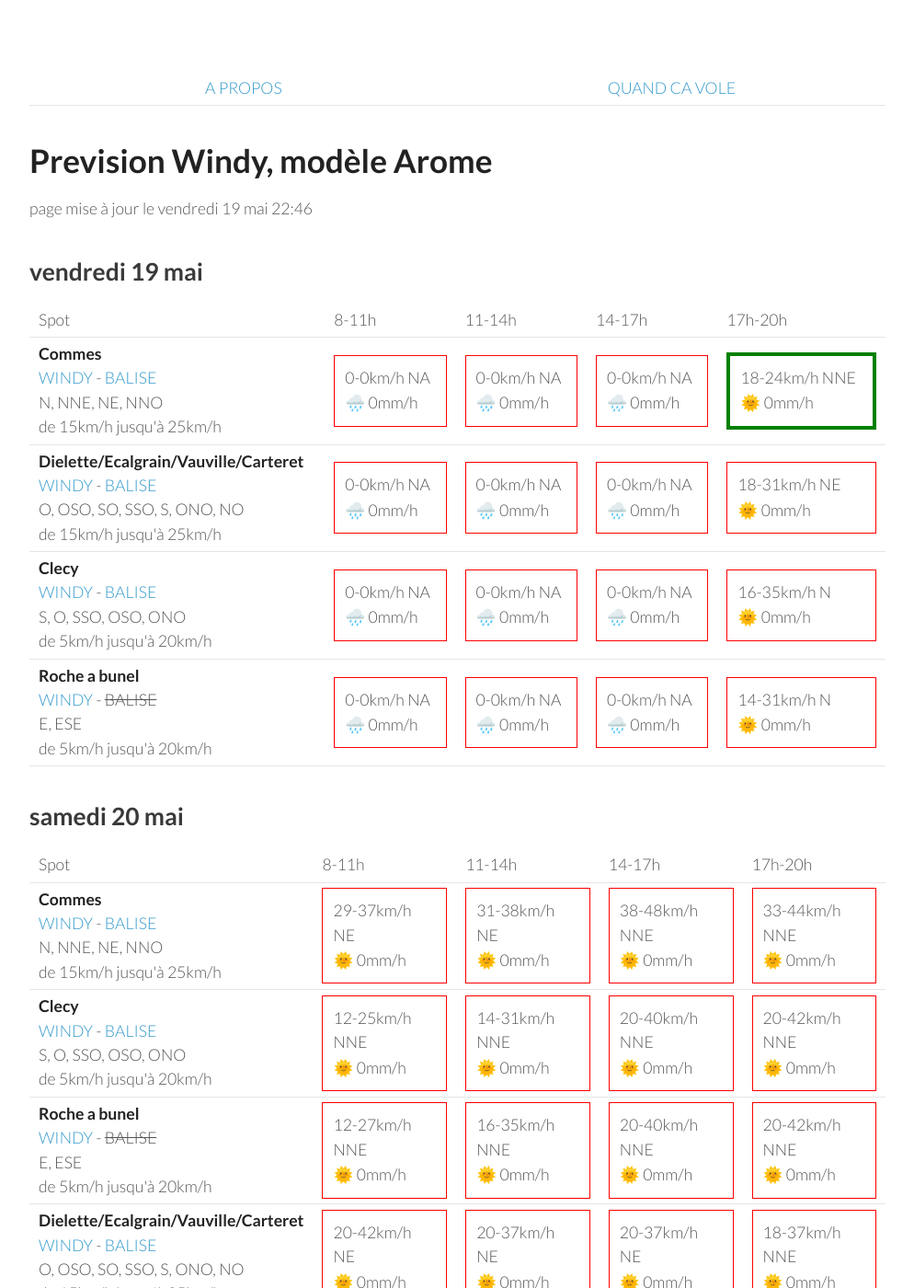
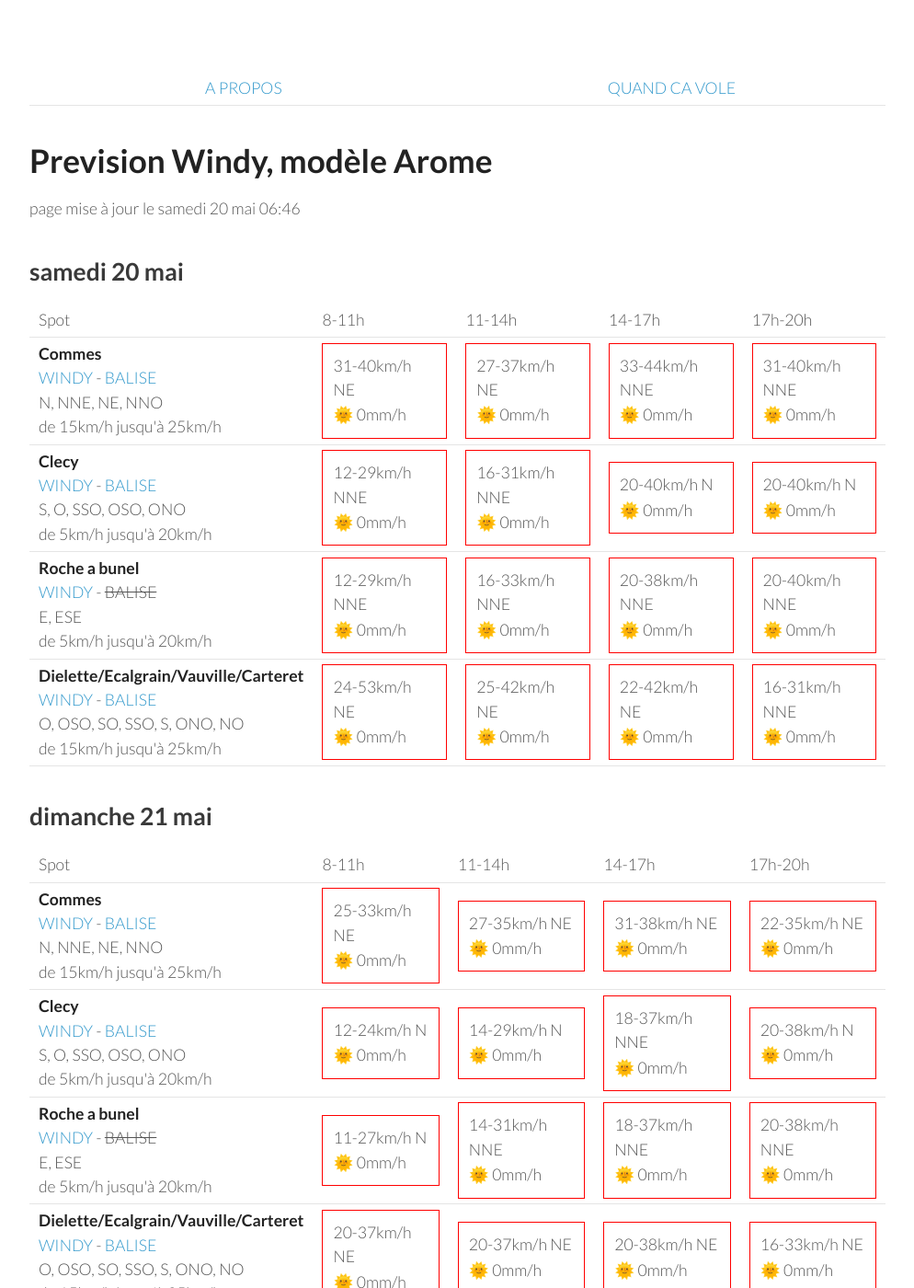
Before and after one commit to parapente-dans-le-nord/parapente-dans-le-nord.github.io, a Jekyll site: the page built from normandie.markdown, in a window 1280 px wide and 1400 px high. Shown: the whole window at 92% size, without its empty margins (26-1020 px from the left). Built offline with Jekyll 4.4.1, drawn with Linux system fonts in a browser that asks for light colours; some of the changed text lies outside the part shown.

Commit message:
update index.markdown

```diff
--- a/normandie.markdown
+++ b/normandie.markdown
@@ -7,60 +7,8 @@ title:  "Tous les spots"
 {: .links}
 
 # Prevision Windy, modèle Arome
-page mise à jour le vendredi 19 mai 22:46
+page mise à jour le samedi 20 mai 06:46
 
-## vendredi 19 mai
-
-{::nomarkdown}
-<table>
-  <tbody>
-    <tr>
-      <td>Spot</td>
-      <td>8-11h</td>
-      <td>11-14h</td>
-      <td>14-17h</td>
-      <td>17h-20h</td>
-    </tr>
-<tr>
-        <td><strong>Commes</strong><br><a href="https://windy.com/49.346/-0.726?48.936,-0.726,8">WINDY</a> - <span class=""><a href="http://www.balisemeteo.com/balise.php?idBalise=158">BALISE</a> </span><br> <span class="vent-favorable">N, NNE, NE, NNO</span><br><span class="force-vent">de 15km/h jusqu'à 25km/h</span> </td>
-
-            <td><div class="not-flyable"><p>0-0km/h NA</p><p>🌧️ 0mm/h</p></div></td>
-            <td><div class="not-flyable"><p>0-0km/h NA</p><p>🌧️ 0mm/h</p></div></td>
-            <td><div class="not-flyable"><p>0-0km/h NA</p><p>🌧️ 0mm/h</p></div></td>
-            <td><div class="flyable"><p>18-24km/h NNE</p><p>🌞 0mm/h</p></div></td>
-
-    </tr>
-<tr>
-        <td><strong>Dielette/Ecalgrain/Vauville/Carteret</strong><br><a href="https://windy.com/49.650/-1.856?49.243,-1.856,8">WINDY</a> - <span class=""><a href="http://www.balisemeteo.com/balise.php?idBalise=81">BALISE</a> </span><br> <span class="vent-favorable">O, OSO, SO, SSO, S, ONO, NO</span><br><span class="force-vent">de 15km/h jusqu'à 25km/h</span> </td>
-
-            <td><div class="not-flyable"><p>0-0km/h NA</p><p>🌧️ 0mm/h</p></div></td>
-            <td><div class="not-flyable"><p>0-0km/h NA</p><p>🌧️ 0mm/h</p></div></td>
-            <td><div class="not-flyable"><p>0-0km/h NA</p><p>🌧️ 0mm/h</p></div></td>
-            <td><div class="not-flyable"><p>18-31km/h NE</p><p>🌞 0mm/h</p></div></td>
-
-    </tr>
-<tr>
-        <td><strong>Clecy</strong><br><a href="https://windy.com/48.929/-0.470?48.516,-0.470,8">WINDY</a> - <span class=""><a href="http://www.balisemeteo.com/balise.php?idBalise=122">BALISE</a> </span><br> <span class="vent-favorable">S, O, SSO, OSO, ONO</span><br><span class="force-vent">de 5km/h jusqu'à 20km/h</span> </td>
-
-            <td><div class="not-flyable"><p>0-0km/h NA</p><p>🌧️ 0mm/h</p></div></td>
-            <td><div class="not-flyable"><p>0-0km/h NA</p><p>🌧️ 0mm/h</p></div></td>
-            <td><div class="not-flyable"><p>0-0km/h NA</p><p>🌧️ 0mm/h</p></div></td>
-            <td><div class="not-flyable"><p>16-35km/h N</p><p>🌞 0mm/h</p></div></td>
-
-    </tr>
-<tr>
-        <td><strong>Roche a bunel</strong><br><a href="https://windy.com/48.993/-0.499?48.580,-0.499,8">WINDY</a> - <span class="no-balise"> BALISE </span><br> <span class="vent-favorable">E, ESE</span><br><span class="force-vent">de 5km/h jusqu'à 20km/h</span> </td>
-
-            <td><div class="not-flyable"><p>0-0km/h NA</p><p>🌧️ 0mm/h</p></div></td>
-            <td><div class="not-flyable"><p>0-0km/h NA</p><p>🌧️ 0mm/h</p></div></td>
-            <td><div class="not-flyable"><p>0-0km/h NA</p><p>🌧️ 0mm/h</p></div></td>
-            <td><div class="not-flyable"><p>14-31km/h N</p><p>🌞 0mm/h</p></div></td>
-
-    </tr>
-
-</tbody>
-</table>
-{:/}
 ## samedi 20 mai
 
 {::nomarkdown}
@@ -76,40 +24,40 @@ page mise à jour le vendredi 19 mai 22:46
 <tr>
         <td><strong>Commes</strong><br><a href="https://windy.com/49.346/-0.726?48.936,-0.726,8">WINDY</a> - <span class=""><a href="http://www.balisemeteo.com/balise.php?idBalise=158">BALISE</a> </span><br> <span class="vent-favorable">N, NNE, NE, NNO</span><br><span class="force-vent">de 15km/h jusqu'à 25km/h</span> </td>
 
-            <td><div class="not-flyable"><p>29-37km/h NE</p><p>🌞 0mm/h</p></div></td>
-            <td><div class="not-flyable"><p>31-38km/h NE</p><p>🌞 0mm/h</p></div></td>
-            <td><div class="not-flyable"><p>38-48km/h NNE</p><p>🌞 0mm/h</p></div></td>
+            <td><div class="not-flyable"><p>31-40km/h NE</p><p>🌞 0mm/h</p></div></td>
+            <td><div class="not-flyable"><p>27-37km/h NE</p><p>🌞 0mm/h</p></div></td>
             <td><div class="not-flyable"><p>33-44km/h NNE</p><p>🌞 0mm/h</p></div></td>
+            <td><div class="not-flyable"><p>31-40km/h NNE</p><p>🌞 0mm/h</p></div></td>
 
 
     </tr>
 <tr>
         <td><strong>Clecy</strong><br><a href="https://windy.com/48.929/-0.470?48.516,-0.470,8">WINDY</a> - <span class=""><a href="http://www.balisemeteo.com/balise.php?idBalise=122">BALISE</a> </span><br> <span class="vent-favorable">S, O, SSO, OSO, ONO</span><br><span class="force-vent">de 5km/h jusqu'à 20km/h</span> </td>
 
-            <td><div class="not-flyable"><p>12-25km/h NNE</p><p>🌞 0mm/h</p></div></td>
-            <td><div class="not-flyable"><p>14-31km/h NNE</p><p>🌞 0mm/h</p></div></td>
-            <td><div class="not-flyable"><p>20-40km/h NNE</p><p>🌞 0mm/h</p></div></td>
-            <td><div class="not-flyable"><p>20-42km/h NNE</p><p>🌞 0mm/h</p></div></td>
+            <td><div class="not-flyable"><p>12-29km/h NNE</p><p>🌞 0mm/h</p></div></td>
+            <td><div class="not-flyable"><p>16-31km/h NNE</p><p>🌞 0mm/h</p></div></td>
+            <td><div class="not-flyable"><p>20-40km/h N</p><p>🌞 0mm/h</p></div></td>
+            <td><div class="not-flyable"><p>20-40km/h N</p><p>🌞 0mm/h</p></div></td>
 
 
     </tr>
 <tr>
         <td><strong>Roche a bunel</strong><br><a href="https://windy.com/48.993/-0.499?48.580,-0.499,8">WINDY</a> - <span class="no-balise"> BALISE </span><br> <span class="vent-favorable">E, ESE</span><br><span class="force-vent">de 5km/h jusqu'à 20km/h</span> </td>
 
-            <td><div class="not-flyable"><p>12-27km/h NNE</p><p>🌞 0mm/h</p></div></td>
-            <td><div class="not-flyable"><p>16-35km/h NNE</p><p>🌞 0mm/h</p></div></td>
+            <td><div class="not-flyable"><p>12-29km/h NNE</p><p>🌞 0mm/h</p></div></td>
+            <td><div class="not-flyable"><p>16-33km/h NNE</p><p>🌞 0mm/h</p></div></td>
+            <td><div class="not-flyable"><p>20-38km/h NNE</p><p>🌞 0mm/h</p></div></td>
             <td><div class="not-flyable"><p>20-40km/h NNE</p><p>🌞 0mm/h</p></div></td>
-            <td><div class="not-flyable"><p>20-42km/h NNE</p><p>🌞 0mm/h</p></div></td>
 
 
     </tr>
 <tr>
         <td><strong>Dielette/Ecalgrain/Vauville/Carteret</strong><br><a href="https://windy.com/49.650/-1.856?49.243,-1.856,8">WINDY</a> - <span class=""><a href="http://www.balisemeteo.com/balise.php?idBalise=81">BALISE</a> </span><br> <span class="vent-favorable">O, OSO, SO, SSO, S, ONO, NO</span><br><span class="force-vent">de 15km/h jusqu'à 25km/h</span> </td>
 
-            <td><div class="not-flyable"><p>20-42km/h NE</p><p>🌞 0mm/h</p></div></td>
-            <td><div class="not-flyable"><p>20-37km/h NE</p><p>🌞 0mm/h</p></div></td>
-            <td><div class="not-flyable"><p>20-37km/h NE</p><p>🌞 0mm/h</p></div></td>
-            <td><div class="not-flyable"><p>18-37km/h NNE</p><p>🌞 0mm/h</p></div></td>
+            <td><div class="not-flyable"><p>24-53km/h NE</p><p>🌞 0mm/h</p></div></td>
+            <td><div class="not-flyable"><p>25-42km/h NE</p><p>🌞 0mm/h</p></div></td>
+            <td><div class="not-flyable"><p>22-42km/h NE</p><p>🌞 0mm/h</p></div></td>
+            <td><div class="not-flyable"><p>16-31km/h NNE</p><p>🌞 0mm/h</p></div></td>
 
 
     </tr>
@@ -133,39 +81,39 @@ page mise à jour le vendredi 19 mai 22:46
         <td><strong>Commes</strong><br><a href="https://windy.com/49.346/-0.726?48.936,-0.726,8">WINDY</a> - <span class=""><a href="http://www.balisemeteo.com/balise.php?idBalise=158">BALISE</a> </span><br> <span class="vent-favorable">N, NNE, NE, NNO</span><br><span class="force-vent">de 15km/h jusqu'à 25km/h</span> </td>
 
             <td><div class="not-flyable"><p>25-33km/h NE</p><p>🌞 0mm/h</p></div></td>
-            <td><div class="not-flyable"><p>24-37km/h NE</p><p>🌞 0mm/h</p></div></td>
-            <td><div class="not-flyable"><p>22-40km/h NNE</p><p>🌞 0mm/h</p></div></td>
-            <td><div class="not-flyable"><p>20-37km/h NNE</p><p>🌞 0mm/h</p></div></td>
+            <td><div class="not-flyable"><p>27-35km/h NE</p><p>🌞 0mm/h</p></div></td>
+            <td><div class="not-flyable"><p>31-38km/h NE</p><p>🌞 0mm/h</p></div></td>
+            <td><div class="not-flyable"><p>22-35km/h NE</p><p>🌞 0mm/h</p></div></td>
+
+
+    </tr>
+<tr>
+        <td><strong>Clecy</strong><br><a href="https://windy.com/48.929/-0.470?48.516,-0.470,8">WINDY</a> - <span class=""><a href="http://www.balisemeteo.com/balise.php?idBalise=122">BALISE</a> </span><br> <span class="vent-favorable">S, O, SSO, OSO, ONO</span><br><span class="force-vent">de 5km/h jusqu'à 20km/h</span> </td>
+
+            <td><div class="not-flyable"><p>12-24km/h N</p><p>🌞 0mm/h</p></div></td>
+            <td><div class="not-flyable"><p>14-29km/h N</p><p>🌞 0mm/h</p></div></td>
+            <td><div class="not-flyable"><p>18-37km/h NNE</p><p>🌞 0mm/h</p></div></td>
+            <td><div class="not-flyable"><p>20-38km/h N</p><p>🌞 0mm/h</p></div></td>
+
+
+    </tr>
+<tr>
+        <td><strong>Roche a bunel</strong><br><a href="https://windy.com/48.993/-0.499?48.580,-0.499,8">WINDY</a> - <span class="no-balise"> BALISE </span><br> <span class="vent-favorable">E, ESE</span><br><span class="force-vent">de 5km/h jusqu'à 20km/h</span> </td>
+
+            <td><div class="not-flyable"><p>11-27km/h N</p><p>🌞 0mm/h</p></div></td>
+            <td><div class="not-flyable"><p>14-31km/h NNE</p><p>🌞 0mm/h</p></div></td>
+            <td><div class="not-flyable"><p>18-37km/h NNE</p><p>🌞 0mm/h</p></div></td>
+            <td><div class="not-flyable"><p>20-38km/h NNE</p><p>🌞 0mm/h</p></div></td>
 
 
     </tr>
 <tr>
         <td><strong>Dielette/Ecalgrain/Vauville/Carteret</strong><br><a href="https://windy.com/49.650/-1.856?49.243,-1.856,8">WINDY</a> - <span class=""><a href="http://www.balisemeteo.com/balise.php?idBalise=81">BALISE</a> </span><br> <span class="vent-favorable">O, OSO, SO, SSO, S, ONO, NO</span><br><span class="force-vent">de 15km/h jusqu'à 25km/h</span> </td>
 
-            <td><div class="not-flyable"><p>18-35km/h NE</p><p>🌞 0mm/h</p></div></td>
-            <td><div class="not-flyable"><p>24-37km/h NE</p><p>🌞 0mm/h</p></div></td>
-            <td><div class="not-flyable"><p>22-35km/h NE</p><p>🌞 0mm/h</p></div></td>
-            <td><div class="not-flyable"><p>18-31km/h NE</p><p>🌞 0mm/h</p></div></td>
-
-
-    </tr>
-<tr>
-        <td><strong>Clecy</strong><br><a href="https://windy.com/48.929/-0.470?48.516,-0.470,8">WINDY</a> - <span class=""><a href="http://www.balisemeteo.com/balise.php?idBalise=122">BALISE</a> </span><br> <span class="vent-favorable">S, O, SSO, OSO, ONO</span><br><span class="force-vent">de 5km/h jusqu'à 20km/h</span> </td>
-
-            <td><div class="not-flyable"><p>11-24km/h NNE</p><p>🌞 0mm/h</p></div></td>
-            <td><div class="not-flyable"><p>18-38km/h NNE</p><p>🌞 0mm/h</p></div></td>
-            <td><div class="not-flyable"><p>18-40km/h NNE</p><p>🌧 0.3mm/h</p></div></td>
-            <td><div class="not-flyable"><p>18-40km/h NNE</p><p>🌞 0mm/h</p></div></td>
-
-
-    </tr>
-<tr>
-        <td><strong>Roche a bunel</strong><br><a href="https://windy.com/48.993/-0.499?48.580,-0.499,8">WINDY</a> - <span class="no-balise"> BALISE </span><br> <span class="vent-favorable">E, ESE</span><br><span class="force-vent">de 5km/h jusqu'à 20km/h</span> </td>
-
-            <td><div class="not-flyable"><p>11-25km/h NNE</p><p>🌞 0mm/h</p></div></td>
-            <td><div class="not-flyable"><p>18-38km/h NNE</p><p>🌞 0mm/h</p></div></td>
-            <td><div class="not-flyable"><p>18-40km/h NNE</p><p>🌧 0.3mm/h</p></div></td>
-            <td><div class="not-flyable"><p>20-42km/h NNE</p><p>🌞 0mm/h</p></div></td>
+            <td><div class="not-flyable"><p>20-37km/h NE</p><p>🌞 0mm/h</p></div></td>
+            <td><div class="not-flyable"><p>20-37km/h NE</p><p>🌞 0mm/h</p></div></td>
+            <td><div class="not-flyable"><p>20-38km/h NE</p><p>🌞 0mm/h</p></div></td>
+            <td><div class="not-flyable"><p>16-33km/h NE</p><p>🌞 0mm/h</p></div></td>
 
 
     </tr>
@@ -188,38 +136,38 @@ page mise à jour le vendredi 19 mai 22:46
 <tr>
         <td><strong>Commes</strong><br><a href="https://windy.com/49.346/-0.726?48.936,-0.726,8">WINDY</a> - <span class=""><a href="http://www.balisemeteo.com/balise.php?idBalise=158">BALISE</a> </span><br> <span class="vent-favorable">N, NNE, NE, NNO</span><br><span class="force-vent">de 15km/h jusqu'à 25km/h</span> </td>
 
-            <td><div class="not-flyable"><p>18-27km/h NNE</p><p>🌞 0mm/h</p></div></td>
-            <td><div class="not-flyable"><p>18-31km/h NNE</p><p>🌞 0mm/h</p></div></td>
-            <td><div class="not-flyable"><p>18-31km/h NNE</p><p>🌞 0mm/h</p></div></td>
-            <td><div class="not-flyable"><p>12-31km/h N</p><p>🌞 0mm/h</p></div></td>
+            <td><div class="flyable"><p>16-25km/h NNE</p><p>🌞 0mm/h</p></div></td>
+            <td><div class="not-flyable"><p>18-29km/h NNE</p><p>🌞 0mm/h</p></div></td>
+            <td><div class="not-flyable"><p>14-31km/h NNE</p><p>🌞 0mm/h</p></div></td>
+            <td><div class="not-flyable"><p>14-27km/h N</p><p>🌞 0mm/h</p></div></td>
 
 
     </tr>
 <tr>
         <td><strong>Dielette/Ecalgrain/Vauville/Carteret</strong><br><a href="https://windy.com/49.650/-1.856?49.243,-1.856,8">WINDY</a> - <span class=""><a href="http://www.balisemeteo.com/balise.php?idBalise=81">BALISE</a> </span><br> <span class="vent-favorable">O, OSO, SO, SSO, S, ONO, NO</span><br><span class="force-vent">de 15km/h jusqu'à 25km/h</span> </td>
 
-            <td><div class="not-flyable"><p>18-27km/h NNE</p><p>🌞 0mm/h</p></div></td>
+            <td><div class="not-flyable"><p>16-24km/h NNE</p><p>🌞 0mm/h</p></div></td>
             <td><div class="not-flyable"><p>22-33km/h NNE</p><p>🌞 0mm/h</p></div></td>
-            <td><div class="not-flyable"><p>20-33km/h NE</p><p>🌞 0mm/h</p></div></td>
+            <td><div class="not-flyable"><p>18-33km/h NNE</p><p>🌞 0mm/h</p></div></td>
+            <td><div class="not-flyable"><p>12-29km/h NNE</p><p>🌞 0mm/h</p></div></td>
+
+
+    </tr>
+<tr>
+        <td><strong>Roche a bunel</strong><br><a href="https://windy.com/48.993/-0.499?48.580,-0.499,8">WINDY</a> - <span class="no-balise"> BALISE </span><br> <span class="vent-favorable">E, ESE</span><br><span class="force-vent">de 5km/h jusqu'à 20km/h</span> </td>
+
             <td><div class="not-flyable"><p>14-29km/h NNE</p><p>🌞 0mm/h</p></div></td>
+            <td><div class="not-flyable"><p>16-37km/h NNE</p><p>🌞 0mm/h</p></div></td>
+            <td><div class="not-flyable"><p>18-38km/h NNE</p><p>🌞 0mm/h</p></div></td>
+            <td><div class="not-flyable"><p>18-40km/h N</p><p>🌞 0mm/h</p></div></td>
 
 
     </tr>
 <tr>
         <td><strong>Clecy</strong><br><a href="https://windy.com/48.929/-0.470?48.516,-0.470,8">WINDY</a> - <span class=""><a href="http://www.balisemeteo.com/balise.php?idBalise=122">BALISE</a> </span><br> <span class="vent-favorable">S, O, SSO, OSO, ONO</span><br><span class="force-vent">de 5km/h jusqu'à 20km/h</span> </td>
 
-            <td><div class="not-flyable"><p>16-31km/h NNE</p><p>🌞 0mm/h</p></div></td>
-            <td><div class="not-flyable"><p>16-35km/h NNE</p><p>🌞 0mm/h</p></div></td>
-            <td><div class="not-flyable"><p>18-38km/h NNE</p><p>🌞 0mm/h</p></div></td>
-            <td><div class="not-flyable"><p>18-40km/h NNE</p><p>🌞 0mm/h</p></div></td>
-
-
-    </tr>
-<tr>
-        <td><strong>Roche a bunel</strong><br><a href="https://windy.com/48.993/-0.499?48.580,-0.499,8">WINDY</a> - <span class="no-balise"> BALISE </span><br> <span class="vent-favorable">E, ESE</span><br><span class="force-vent">de 5km/h jusqu'à 20km/h</span> </td>
-
-            <td><div class="not-flyable"><p>16-31km/h NNE</p><p>🌞 0mm/h</p></div></td>
-            <td><div class="not-flyable"><p>18-37km/h NNE</p><p>🌞 0mm/h</p></div></td>
+            <td><div class="not-flyable"><p>14-31km/h NNE</p><p>🌞 0mm/h</p></div></td>
+            <td><div class="not-flyable"><p>16-37km/h NNE</p><p>🌞 0mm/h</p></div></td>
             <td><div class="not-flyable"><p>18-38km/h NNE</p><p>🌞 0mm/h</p></div></td>
             <td><div class="not-flyable"><p>18-40km/h NNE</p><p>🌞 0mm/h</p></div></td>
 
@@ -242,30 +190,30 @@ page mise à jour le vendredi 19 mai 22:46
       <td>17h-20h</td>
     </tr>
 <tr>
+        <td><strong>Commes</strong><br><a href="https://windy.com/49.346/-0.726?48.936,-0.726,8">WINDY</a> - <span class=""><a href="http://www.balisemeteo.com/balise.php?idBalise=158">BALISE</a> </span><br> <span class="vent-favorable">N, NNE, NE, NNO</span><br><span class="force-vent">de 15km/h jusqu'à 25km/h</span> </td>
+
+            <td><div class="flyable"><p>16-24km/h NE</p><p>🌞 0mm/h</p></div></td>
+            <td><div class="not-flyable"><p>16-27km/h NE</p><p>🌞 0mm/h</p></div></td>
+            <td><div class="not-flyable"><p>22-37km/h NE</p><p>🌞 0mm/h</p></div></td>
+            <td><div class="not-flyable"><p>25-42km/h NE</p><p>🌞 0mm/h</p></div></td>
+
+
+    </tr>
+<tr>
         <td><strong>Dielette/Ecalgrain/Vauville/Carteret</strong><br><a href="https://windy.com/49.650/-1.856?49.243,-1.856,8">WINDY</a> - <span class=""><a href="http://www.balisemeteo.com/balise.php?idBalise=81">BALISE</a> </span><br> <span class="vent-favorable">O, OSO, SO, SSO, S, ONO, NO</span><br><span class="force-vent">de 15km/h jusqu'à 25km/h</span> </td>
 
-            <td><div class="not-flyable"><p>18-25km/h NE</p><p>🌞 0mm/h</p></div></td>
-            <td><div class="not-flyable"><p>20-31km/h NE</p><p>🌞 0mm/h</p></div></td>
+            <td><div class="not-flyable"><p>18-25km/h NNE</p><p>🌞 0mm/h</p></div></td>
+            <td><div class="not-flyable"><p>18-27km/h NNE</p><p>🌞 0mm/h</p></div></td>
             <td><div class="not-flyable"><p>20-31km/h NE</p><p>🌞 0mm/h</p></div></td>
             <td><div class="not-flyable"><p>20-31km/h NE</p><p>🌞 0mm/h</p></div></td>
 
 
     </tr>
 <tr>
-        <td><strong>Commes</strong><br><a href="https://windy.com/49.346/-0.726?48.936,-0.726,8">WINDY</a> - <span class=""><a href="http://www.balisemeteo.com/balise.php?idBalise=158">BALISE</a> </span><br> <span class="vent-favorable">N, NNE, NE, NNO</span><br><span class="force-vent">de 15km/h jusqu'à 25km/h</span> </td>
-
-            <td><div class="not-flyable"><p>20-31km/h NE</p><p>🌞 0mm/h</p></div></td>
-            <td><div class="not-flyable"><p>20-35km/h NE</p><p>🌞 0mm/h</p></div></td>
-            <td><div class="not-flyable"><p>22-37km/h NE</p><p>🌞 0mm/h</p></div></td>
-            <td><div class="not-flyable"><p>25-42km/h NE</p><p>🌞 0mm/h</p></div></td>
-
-
-    </tr>
-<tr>
         <td><strong>Clecy</strong><br><a href="https://windy.com/48.929/-0.470?48.516,-0.470,8">WINDY</a> - <span class=""><a href="http://www.balisemeteo.com/balise.php?idBalise=122">BALISE</a> </span><br> <span class="vent-favorable">S, O, SSO, OSO, ONO</span><br><span class="force-vent">de 5km/h jusqu'à 20km/h</span> </td>
 
-            <td><div class="not-flyable"><p>12-27km/h NNE</p><p>🌞 0mm/h</p></div></td>
-            <td><div class="not-flyable"><p>14-35km/h NNE</p><p>🌞 0mm/h</p></div></td>
+            <td><div class="not-flyable"><p>11-24km/h NNE</p><p>🌞 0mm/h</p></div></td>
+            <td><div class="not-flyable"><p>14-33km/h NNE</p><p>🌞 0mm/h</p></div></td>
             <td><div class="not-flyable"><p>20-46km/h NNE</p><p>🌞 0mm/h</p></div></td>
             <td><div class="not-flyable"><p>20-46km/h NNE</p><p>🌞 0mm/h</p></div></td>
 
@@ -274,8 +222,8 @@ page mise à jour le vendredi 19 mai 22:46
 <tr>
         <td><strong>Roche a bunel</strong><br><a href="https://windy.com/48.993/-0.499?48.580,-0.499,8">WINDY</a> - <span class="no-balise"> BALISE </span><br> <span class="vent-favorable">E, ESE</span><br><span class="force-vent">de 5km/h jusqu'à 20km/h</span> </td>
 
-            <td><div class="not-flyable"><p>12-27km/h NNE</p><p>🌞 0mm/h</p></div></td>
-            <td><div class="not-flyable"><p>16-35km/h NNE</p><p>🌞 0mm/h</p></div></td>
+            <td><div class="not-flyable"><p>11-24km/h NNE</p><p>🌞 0mm/h</p></div></td>
+            <td><div class="not-flyable"><p>14-33km/h NNE</p><p>🌞 0mm/h</p></div></td>
             <td><div class="not-flyable"><p>20-44km/h NNE</p><p>🌞 0mm/h</p></div></td>
             <td><div class="not-flyable"><p>22-46km/h NNE</p><p>🌞 0mm/h</p></div></td>
 
```
